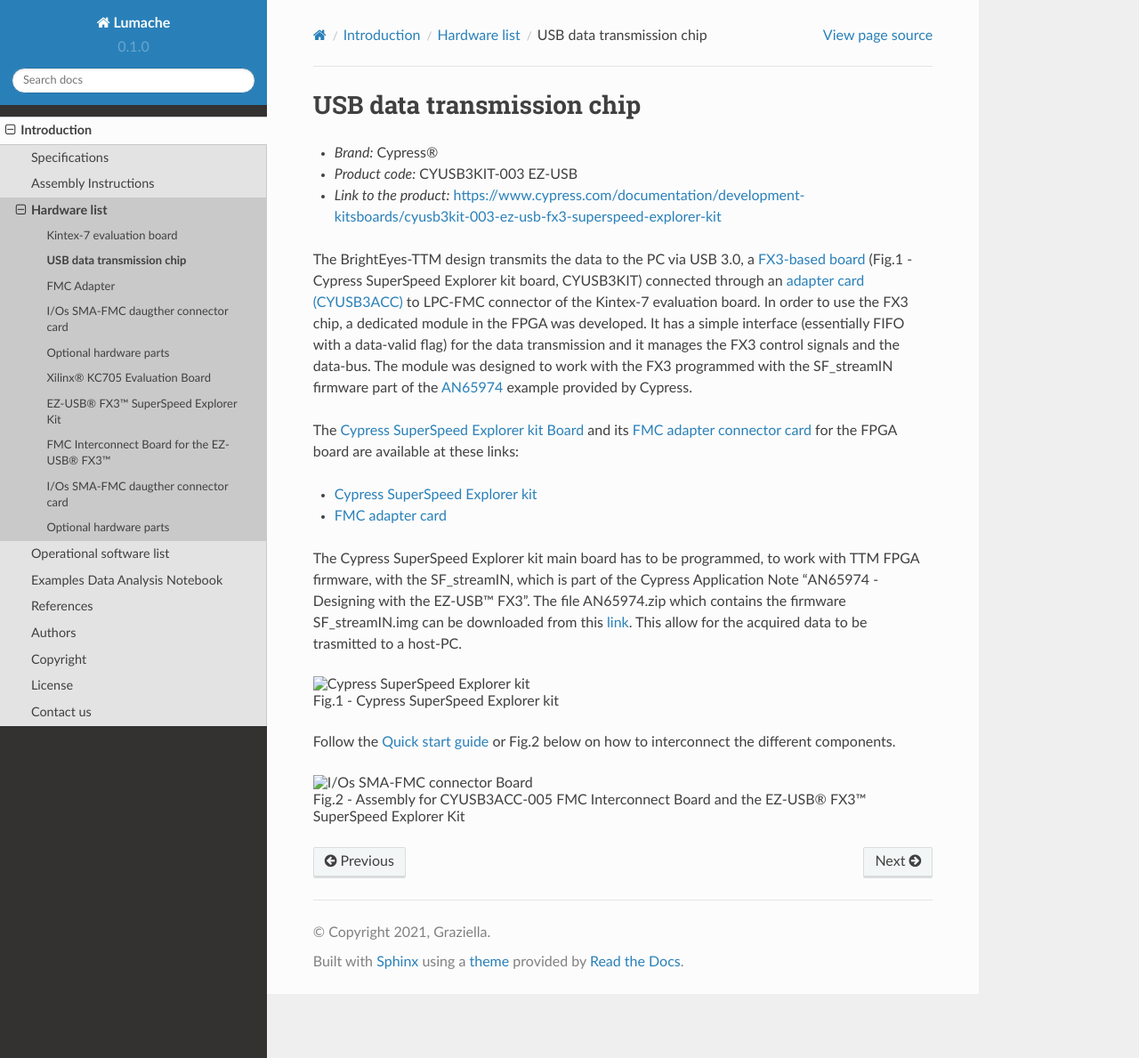
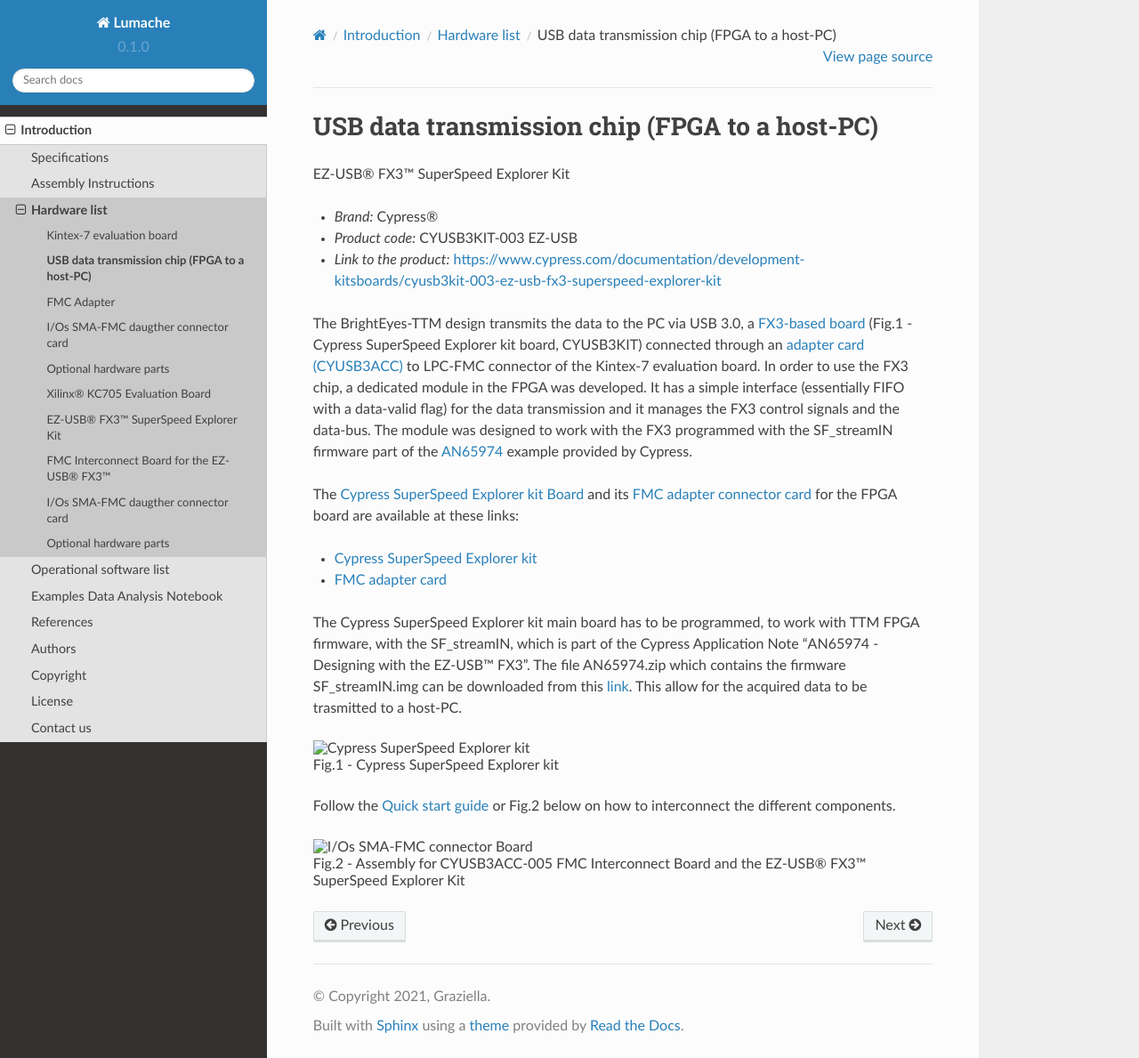
Before and after one commit to mattia-donato/BrightEyes-TTM-docs, a Sphinx documentation site: the page built from docs/source/USB3.rst, in a window 1280 px wide and 1189 px high. Shown: the whole window at 89% size. Built offline with Sphinx 7.4.7 and the Read the Docs theme 2.0.0, drawn with Linux system fonts in a browser that asks for light colours.

Commit message:
Update USB3.rst

```diff
--- a/docs/source/USB3.rst
+++ b/docs/source/USB3.rst
@@ -1,9 +1,15 @@
 
-USB data transmission chip
-==========================
-- *Brand:* Cypress®
-- *Product code:* CYUSB3KIT-003 EZ-USB
-- *Link to the product:* https://www.cypress.com/documentation/development-kitsboards/cyusb3kit-003-ez-usb-fx3-superspeed-explorer-kit
+USB data transmission chip (FPGA to a host-PC)
+==============================================
+
+EZ-USB® FX3™ SuperSpeed Explorer Kit
+
+* *Brand:* Cypress®
+
+* *Product code:* CYUSB3KIT-003 EZ-USB
+
+* *Link to the product:* https://www.cypress.com/documentation/development-kitsboards/cyusb3kit-003-ez-usb-fx3-superspeed-explorer-kit
+
 
 The BrightEyes-TTM design transmits the data to the PC via USB 3.0, a `FX3-based board </boards/USB3.0/mainboard>`_ (Fig.1 - Cypress SuperSpeed Explorer kit board, CYUSB3KIT) connected through an `adapter card (CYUSB3ACC) </boards/USB3.0/FMCadapter>`_ to LPC-FMC connector of the Kintex-7 evaluation board. In order to use the FX3 chip, a dedicated module in the FPGA was developed. It has a simple interface (essentially FIFO with a data-valid flag) for the data transmission and it manages the FX3 control signals and the data-bus. The module was designed to work with the FX3 programmed with the SF_streamIN firmware part of the `AN65974 <https://www.cypress.com/documentation/application-notes/an65974-designing-ez-usb-fx3-slave-fifo-interface>`_ example provided by Cypress.
 
```
